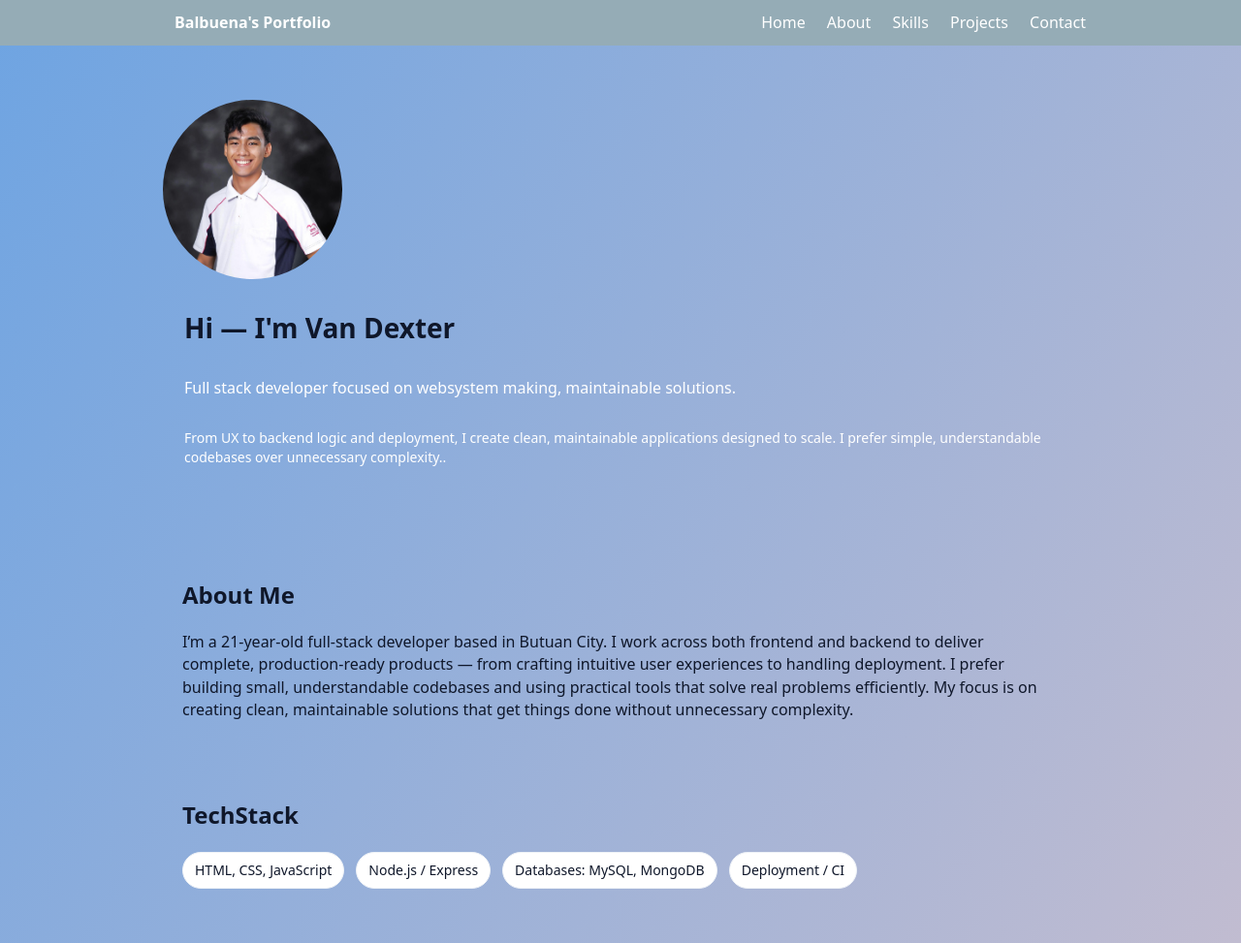
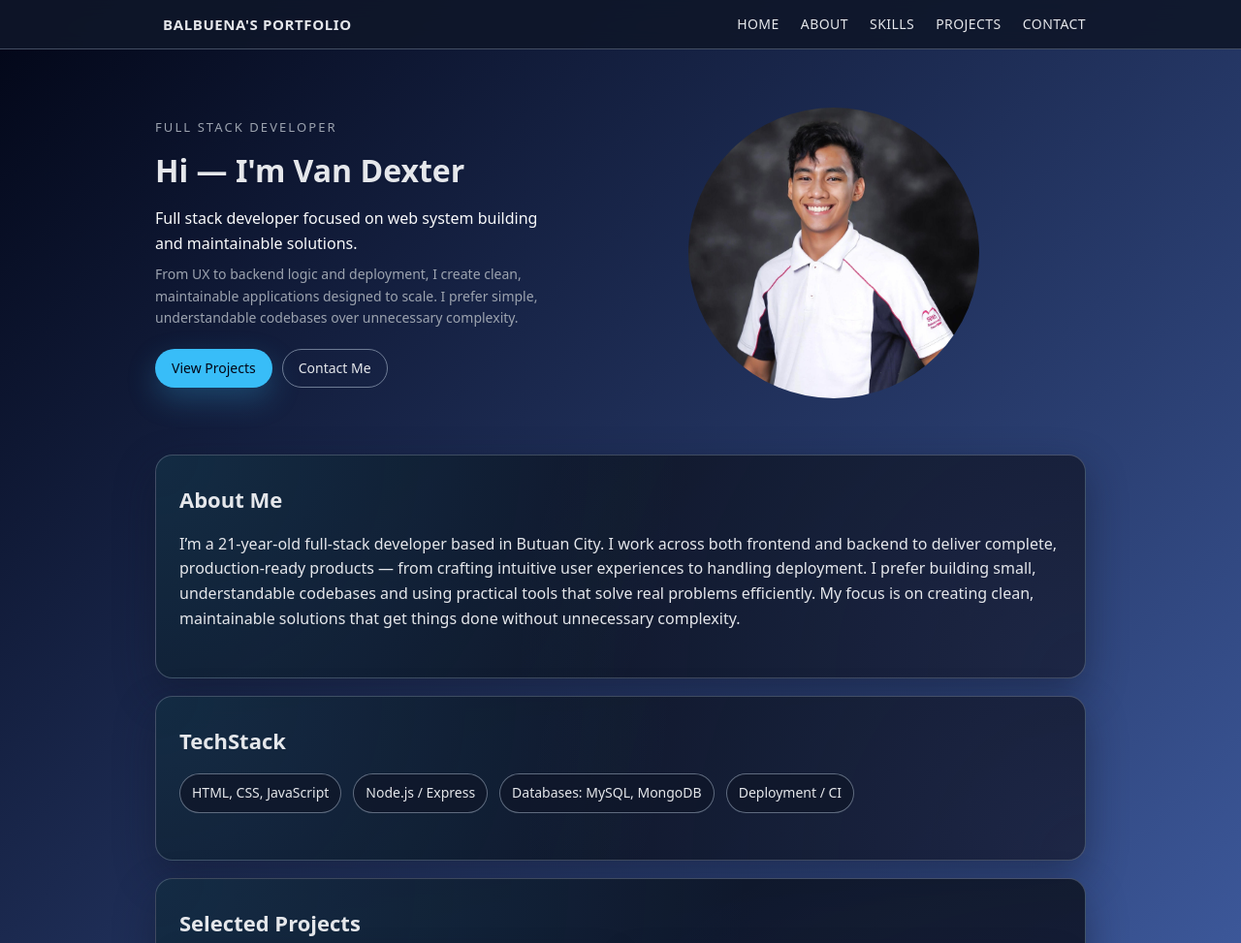
Before and after one commit to van505/simplewebsite_websys, a plain HTML site: page balbuena.html in a window 1280 px wide. Shown: the top 973 px of the page at 97% size. Drawn offline with Linux system fonts and the light colour scheme.

Commit message:
Updated portfolio

```diff
--- a/balbuena.html
+++ b/balbuena.html
@@ -29,20 +29,31 @@
 
     <main>
       <section class="hero container" id="home">
-        <img src="me.jpg" alt="VanDexterimage" />
-        <h1>Hi — I'm Van Dexter</h1>
-        <p class="lead">
-          Full stack developer focused on websystem making, maintainable
-          solutions.
-        </p>
-        <p class="subtle">
-          From UX to backend logic and deployment, I create clean, maintainable
-          applications designed to scale. I prefer simple, understandable
-          codebases over unnecessary complexity..
-        </p>
+        <div class="hero-inner">
+          <div class="hero-copy">
+            <p class="eyebrow">Full Stack Developer</p>
+            <h1>Hi — I'm Van Dexter</h1>
+            <p class="lead">
+              Full stack developer focused on web system building and
+              maintainable solutions.
+            </p>
+            <p class="subtle">
+              From UX to backend logic and deployment, I create clean,
+              maintainable applications designed to scale. I prefer simple,
+              understandable codebases over unnecessary complexity.
+            </p>
+            <div class="hero-actions">
+              <a href="#projects" class="btn primary">View Projects</a>
+              <a href="#contact" class="btn">Contact Me</a>
+            </div>
+          </div>
+          <div class="hero-media">
+            <img src="me.jpg" alt="Portrait of Van Dexter Balbuena" />
+          </div>
+        </div>
       </section>
 
-      <section class="container" id="about">
+      <section class="section container" id="about">
         <h2>About Me</h2>
         <p>
           I’m a 21-year-old full-stack developer based in Butuan City. I work
@@ -55,7 +66,7 @@
         </p>
       </section>
 
-      <section class="container" id="skills">
+      <section class="section container" id="skills">
         <h2>TechStack</h2>
         <ul class="skills-list">
           <li>HTML, CSS, JavaScript</li>
@@ -65,7 +76,7 @@
         </ul>
       </section>
 
-      <section class="container" id="projects">
+      <section class="section container" id="projects">
         <h2>Selected Projects</h2>
         <div class="cards">
           <article class="card">
@@ -87,9 +98,14 @@
         </div>
       </section>
 
-      <section class="container" id="contact">
+      <section class="section container" id="contact">
         <h2>Contact</h2>
-        <form id="contactForm" class="contact-form" action="https://formspree.io/f/xwvnakgr" method="POST">
+        <form
+          id="contactForm"
+          class="contact-form"
+          action="https://formspree.io/f/xwvnakgr"
+          method="POST"
+        >
           <label>
             Name
             <input type="text" name="name" required />
@@ -114,11 +130,25 @@
       <div class="container">
         <div class="footer-content">
           <div class="social-links">
-            <a href="https://github.com/van505" class="social-link" target="_blank" rel="noopener noreferrer">GitHub</a>
-            <a href="https://linkedin.com/in/dexter-balbuena-1941863b3" class="social-link" target="_blank" rel="noopener noreferrer">LinkedIn</a>
+            <a
+              href="https://github.com/van505"
+              class="social-link"
+              target="_blank"
+              rel="noopener noreferrer"
+              >GitHub</a
+            >
+            <a
+              href="https://linkedin.com/in/dexter-balbuena-1941863b3"
+              class="social-link"
+              target="_blank"
+              rel="noopener noreferrer"
+              >LinkedIn</a
+            >
           </div>
           <small id="yearText"
-            >© <span id="year"></span> Van Dexter Balbuena. All rights  reserved.</small>
+            >© <span id="year"></span> Van Dexter Balbuena. All rights
+            reserved.</small
+          >
         </div>
       </div>
     </footer>
--- a/styles.css
+++ b/styles.css
@@ -1,9 +1,9 @@
 :root {
-  --bg:  linear-gradient(to bottom right, rgb(110, 164, 226), rgb(224, 197, 202));
-  --card: #ffffff;
-  --muted: #6b7280;
-  --accent: #0a0a0a;
-  --radius: 10px;
+  --bg: linear-gradient(135deg, #020617, #5980da);
+  --card: rgba(15, 23, 42, 0.96);
+  --muted: #9ca3af;
+  --accent: #38bdf8;
+  --radius: 14px;
 }
 
 html {
@@ -14,16 +14,20 @@ html {
     Roboto,
     "Helvetica Neue",
     Arial;
+  scroll-behavior: smooth;
 }
 
-* {
+*,
+*::before,
+*::after {
   box-sizing: border-box;
 }
+
 body {
   margin: 0;
   background: var(--bg);
-  color: #0f172a;
-  line-height: 1.45;
+  color: #e5e7eb;
+  line-height: 1.6;
   font-family:
     system-ui,
     -apple-system,
@@ -32,16 +36,30 @@ body {
     Helvetica,
     Arial;
 }
+
 .container {
   max-width: 960px;
   margin: 0 auto;
-  padding: 28px;
+  padding: 28px 24px;
 }
+
+.section {
+  background: radial-gradient(circle at top left, rgba(56, 189, 248, 0.12), transparent 55%),
+    radial-gradient(circle at bottom right, rgba(129, 140, 248, 0.12), transparent 60%),
+    var(--card);
+  border-radius: calc(var(--radius) + 4px);
+  box-shadow: 0 16px 40px rgba(15, 23, 42, 0.45);
+  margin-top: 18px;
+  padding: 28px 24px 32px;
+  border: 1px solid rgba(148, 163, 184, 0.35);
+}
+
 .site-header {
-  background: rgb(149, 172, 182);
+  background: rgba(15, 23, 42, 0.9);
   position: sticky;
   top: 0;
-  backdrop-filter: blur(6px);
+  backdrop-filter: blur(10px);
+  border-bottom: 1px solid rgba(148, 163, 184, 0.4);
   z-index: 20;
 }
 .header-inner {
@@ -52,40 +70,96 @@ body {
 }
 .brand {
   font-weight: 600;
-  margin-left: 20px;
-  color: white;
+  margin-left: 8px;
+  color: #e5e7eb;
+  letter-spacing: 0.04em;
+  font-size: 15px;
+  text-transform: uppercase;
 }
+
 .menu-btn {
   display: none;
-  background: grey;
-  border: 0;
-  font-size: 20px;
+  background: transparent;
+  border: 1px solid rgba(148, 163, 184, 0.7);
+  color: #e5e7eb;
+  border-radius: 8px;
+  font-size: 18px;
+  padding: 4px 10px;
+  cursor: pointer;
 }
+
+.menu-btn:hover {
+  background: rgba(15, 23, 42, 0.9);
+}
+
 .main-nav a {
   margin-left: 18px;
-  color: white;
+  color: #e5e7eb;
   text-decoration: none;
+  font-size: 14px;
+  letter-spacing: 0.03em;
+  text-transform: uppercase;
+  padding-bottom: 4px;
+  border-bottom: 2px solid transparent;
+  transition: color 0.2s ease, border-color 0.2s ease;
 }
+
+.main-nav a:hover {
+  color: var(--accent);
+  border-color: rgba(56, 189, 248, 0.6);
+}
+
 .hero {
-  padding: 48px 0;
+  padding: 52px 0 32px;
 }
+
+.hero-inner {
+  display: grid;
+  grid-template-columns: minmax(0, 1.1fr) minmax(0, 1.4fr);
+  gap: 32px;
+  align-items: center;
+}
+
+.hero-media {
+  display: flex;
+  justify-content: center;
+}
+
 .hero h1 {
-  margin: 30px;
-  font-size: 28px;
+  margin: 0 0 12px;
+  font-size: 32px;
 }
+
+.eyebrow {
+  font-size: 13px;
+  text-transform: uppercase;
+  letter-spacing: 0.16em;
+  color: var(--muted);
+  margin: 0 0 8px;
+}
+
 .lead {
-  margin: 30px;
-  color: white;
-  margin-top: 4px;
+  color: #f9fafb;
+  margin: 0 0 8px;
+  font-size: 16px;
 }
+
 .subtle {
-  margin: 30px;
-  color: white;
+  color: var(--muted);
   font-size: 14px;
+  margin: 0 0 20px;
+}
 
+.hero-actions {
+  display: flex;
+  flex-wrap: wrap;
+  gap: 10px;
 }
+
 h2 {
-  margin-top: 8px;
+  margin-top: 0;
+  font-size: 22px;
+  margin-bottom: 10px;
 }
 .skills-list {
   display: flex;
@@ -95,10 +169,10 @@ h2 {
   list-style: none;
 }
 .skills-list li {
-  background: var(--card);
+  background: rgba(15, 23, 42, 0.8);
   padding: 8px 12px;
   border-radius: 999px;
-  border: 1px solid #eef2f7;
+  border: 1px solid rgba(148, 163, 184, 0.6);
   font-size: 14px;
 }
 .cards {
@@ -107,24 +181,40 @@ h2 {
   gap: 16px;
 }
 .card {
-  background: var(--card);
+  background: rgba(15, 23, 42, 0.98);
   padding: 16px;
   border-radius: var(--radius);
-  box-shadow: 0 6px 18px rgba(15, 23, 42, 0.06);
+  box-shadow: 0 10px 28px rgba(15, 23, 42, 0.6);
+  border: 1px solid rgba(148, 163, 184, 0.45);
 }
 .btn {
   display: inline-block;
-  padding: 5px 12px;
-  border-radius: 8px;
+  padding: 8px 16px;
+  border-radius: 999px;
   text-decoration: none;
-  border: 1px solid rgb(149, 172, 182);
-  color: var(--accent);
-  background: rgba(20, 136, 64, 0.027);
+  border: 1px solid rgba(148, 163, 184, 0.7);
+  color: #e5e7eb;
+  background: transparent;
+  font-size: 14px;
+  font-weight: 500;
+  transition:
+    background 0.18s ease,
+    color 0.18s ease,
+    border-color 0.18s ease,
+    transform 0.1s ease;
+}
+
+.btn:hover {
+  background: rgba(15, 23, 42, 0.9);
+  border-color: var(--accent);
+  color: #f9fafb;
+  transform: translateY(-1px);
 }
 .btn.primary {
   background: var(--accent);
-  color: #ffffff;
-  border: 0;
+  color: #020617;
+  border-color: transparent;
+  box-shadow: 0 12px 30px rgba(56, 189, 248, 0.25);
 }
 .contact-form {
   display: grid;
@@ -141,7 +231,9 @@ h2 {
   width: 100%;
   padding: 10px;
   border-radius: 8px;
-  border: 1px solid #e6edf0;
+  border: 1px solid rgba(148, 163, 184, 0.7);
+  background: rgba(15, 23, 42, 0.9);
+  color: #e5e7eb;
 }
 .form-row {
   display: flex;
@@ -150,7 +242,7 @@ h2 {
 }
 .site-footer {
   border-top: 1px solid rgb(149, 172, 182);
-  background: rgb(149, 172, 182);
+  background: rgba(15, 23, 42, 0.98);
   padding: 16px 0;
   margin-top: 28px;
 }
@@ -170,18 +262,18 @@ h2 {
 }
 
 .social-link {
-  color: white;
+  color: #e5e7eb;
   text-decoration: none;
   font-weight: 500;
   padding: 8px 16px;
   border-radius: 6px;
   transition: background 0.3s ease;
-  border: 1px solid rgba(255, 255, 255, 0.3);
+  border: 1px solid rgba(148, 163, 184, 0.6);
 }
 
 .social-link:hover {
-  background: rgba(255, 255, 255, 0.1);
-  border-color: rgba(255, 255, 255, 0.6);
+  background: rgba(15, 23, 42, 0.9);
+  border-color: var(--accent);
 }
 
 
@@ -204,6 +296,15 @@ h2 {
     display: block;
     margin: 8px 0;
   }
+
+  .hero-inner {
+    grid-template-columns: minmax(0, 1fr);
+    text-align: center;
+  }
+
+  .hero-media {
+    order: -1;
+  }
 }
 
 @media (min-width: 701px) {
@@ -223,11 +324,12 @@ textarea:focus {
 img {
   display: block;
   margin: 8px;
-  width: 185px;
-  height: 185px;
+  width: 300px;
+  height: 300px;
   border-radius: 50%;
   object-fit: cover;
 }
+
 
 .project-a-img {
   width: 90%;
```
